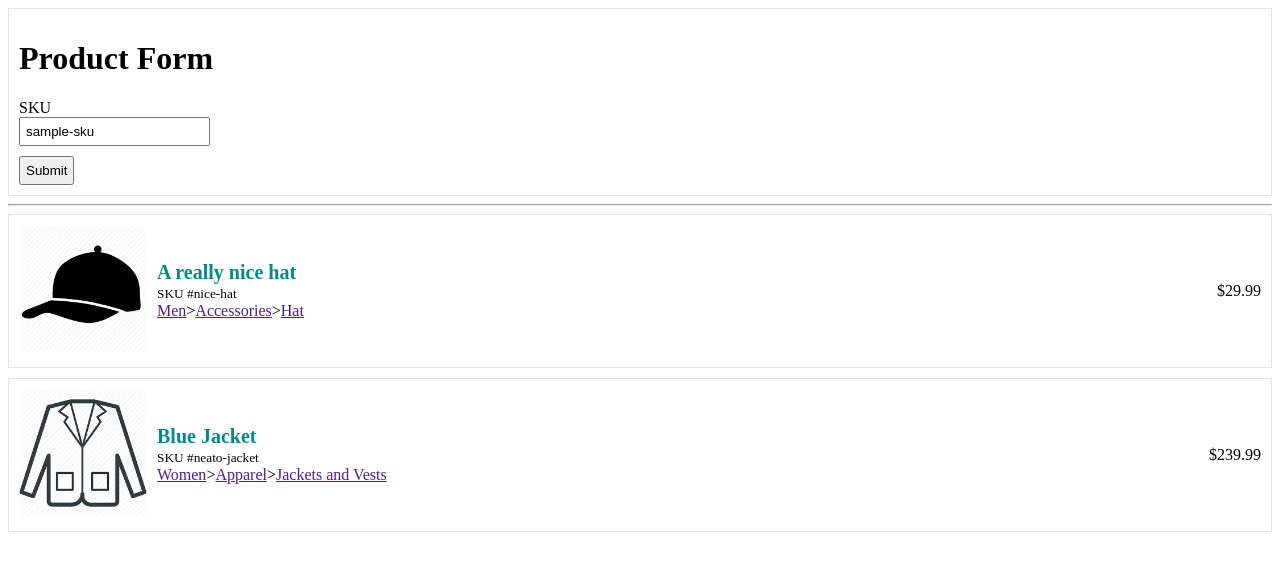
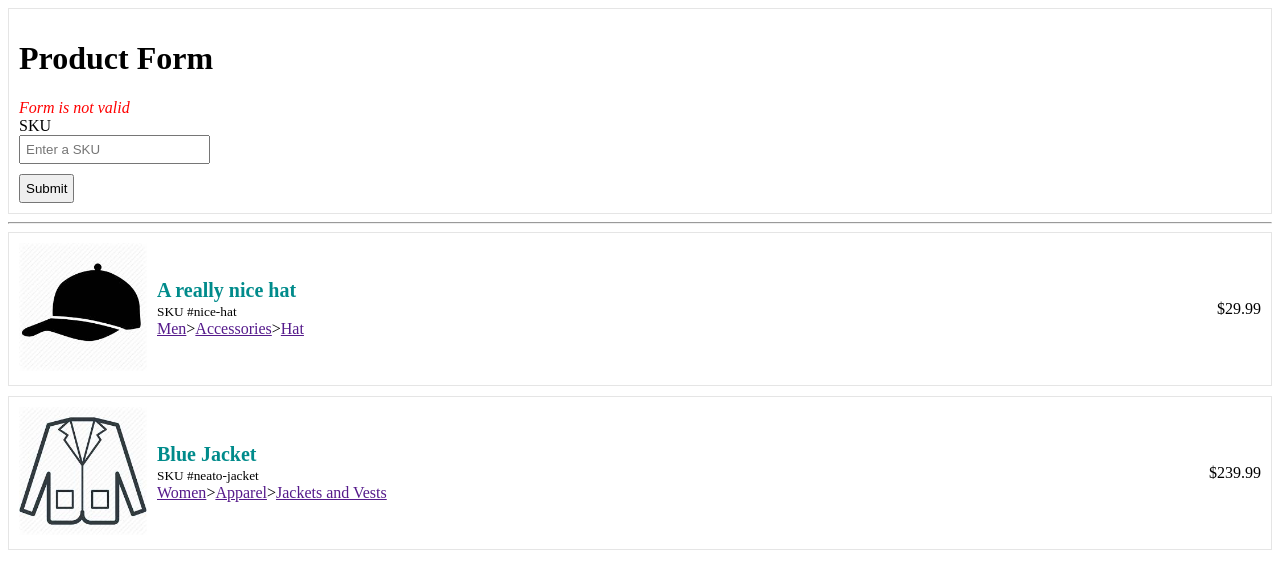
Before and after one commit to minhtrung2606-work/my-first-ng4-app, an Angular app in the folder Inventory/: page / in a window 1280 px wide. Shown: the top 564 px of the page. Built offline with nearby package versions, Linux system fonts and the light colour scheme.

Commit message:
Update ProductForm component to use validators

```diff
--- a/Inventory/src/app/components/product-form/product-form.component.html
+++ b/Inventory/src/app/components/product-form/product-form.component.html
@@ -61,6 +61,10 @@
 
   -->
 
+  <div *ngIf="!myForm.valid">
+    <span style="font-style: italic; color: red;">Form is not valid</span>
+  </div>
+
   <form class="form"
     [formGroup]="myForm"
     (ngSubmit)="onFormSubmit(myForm.value)">
--- a/Inventory/src/app/components/product-form/product-form.component.ts
+++ b/Inventory/src/app/components/product-form/product-form.component.ts
@@ -1,5 +1,5 @@
 import { Component, OnInit } from '@angular/core';
-import { FormBuilder, FormGroup } from '@angular/forms';
+import { FormBuilder, FormGroup, Validators, AbstractControl } from '@angular/forms';
 
 @Component({
   selector: 'product-form',
@@ -8,6 +8,7 @@ import { FormBuilder, FormGroup } from '@angular/forms';
 })
 export class ProductFormComponent implements OnInit {
   myForm: FormGroup;
+  sku: AbstractControl;
 
   constructor(fb: FormBuilder) {
 
@@ -17,8 +18,10 @@ export class ProductFormComponent implements OnInit {
     // <input [formControl]="myForm.controls['sku']">
 
     this.myForm = fb.group({
-      sku: ['sample-sku']
+      sku: ['', Validators.required]
     });
+
+    this.sku = this.myForm.controls['sku'];
   }
 
   ngOnInit() {
```
